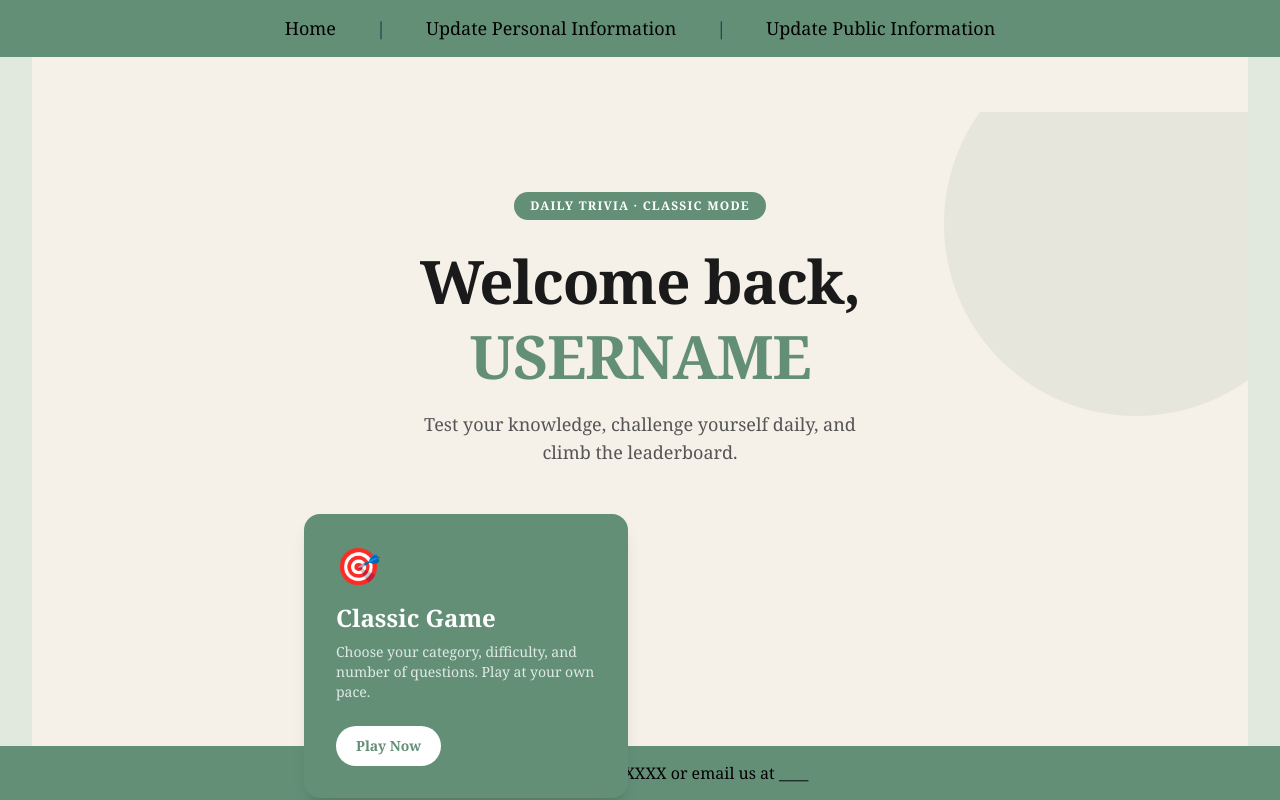
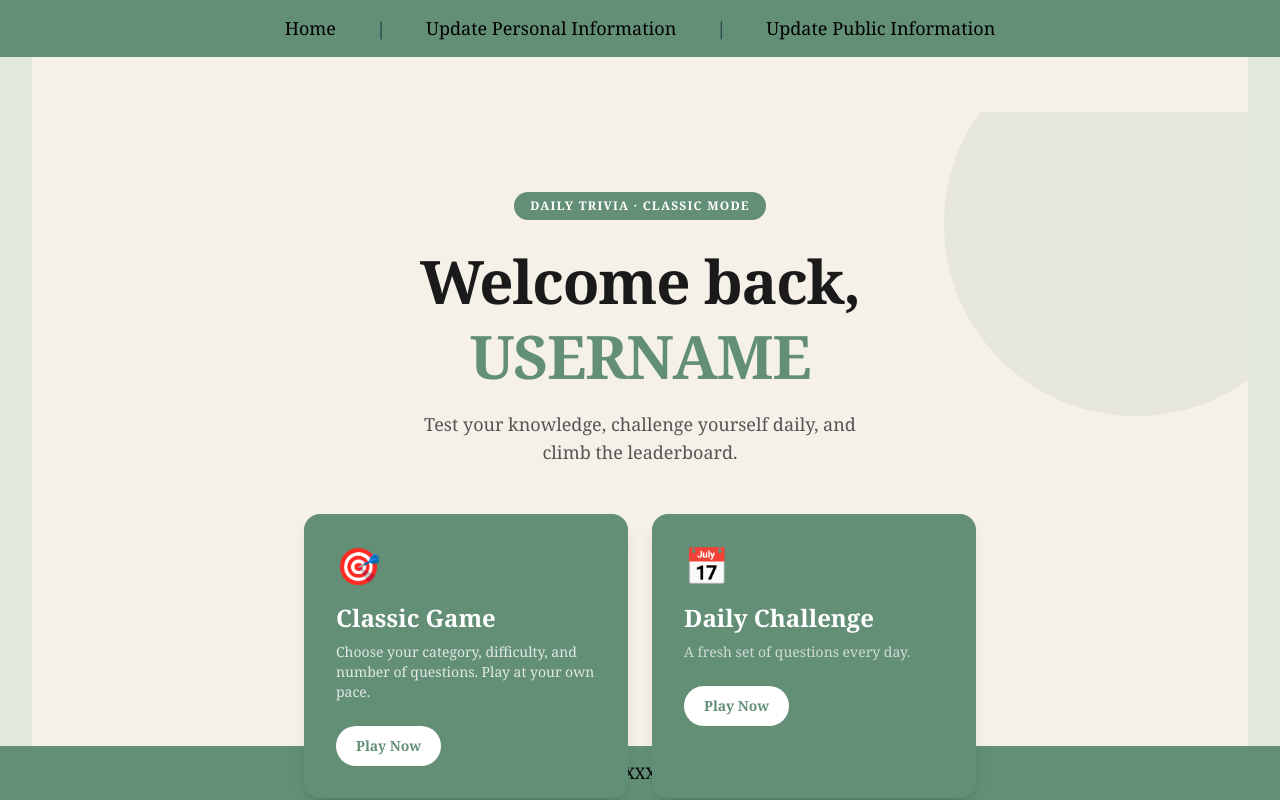
Before and after one commit to Indigenous1151/Qurio, a React app in the folder Frontend/: page / in a window 1280 px wide. Shown: the top 800 px of the page. Built offline with nearby package versions, Linux system fonts and the light colour scheme; no server answers; the HTML template or start-up script is replaced by a standard one.

Commit message:
Implemented frontend for DailyGame feature

```diff
--- a/Frontend/src/App.tsx
+++ b/Frontend/src/App.tsx
@@ -7,6 +7,7 @@ import { UpdatePublicInformation } from './pages/UpdatePublicInformation'
 import { ResultScreen } from './pages/ResultScreen'
 import { TriviaGame } from './pages/TriviaGame'
 import { ClassicGame } from './pages/ClassicGame'
+import { DailyGame } from './pages/DailyGame'
 function App() {
 
 
@@ -19,6 +20,7 @@ function App() {
         <Route path="/game/setup" element={<ClassicGame />} />
         <Route path="/game/play" element={<TriviaGame />} />
         <Route path="/game/score" element={<ResultScreen />} />
+        <Route path="/game/daily" element={<DailyGame />} />
       </Routes>
     </Router>
 
--- a/Frontend/src/pages/ClassicGame.tsx
+++ b/Frontend/src/pages/ClassicGame.tsx
@@ -47,7 +47,7 @@ export function ClassicGame() {
 
         <div className="bg-[#638F77] rounded-2xl p-8 flex flex-col gap-6">
 
-          {/* Category */}
+
           <div className="flex flex-col gap-2">
             <label className="text-white font-semibold text-sm uppercase tracking-wide">
               Category
@@ -64,7 +64,7 @@ export function ClassicGame() {
             </select>
           </div>
 
-          {/* Difficulty */}
+
           <div className="flex flex-col gap-2">
             <label className="text-white font-semibold text-sm uppercase tracking-wide">
               Difficulty
@@ -86,7 +86,7 @@ export function ClassicGame() {
             </div>
           </div>
 
-          {/* Question Count */}
+
           <div className="flex flex-col gap-2">
             <label className="text-white font-semibold text-sm uppercase tracking-wide">
               Number of Questions
@@ -108,12 +108,12 @@ export function ClassicGame() {
             </div>
           </div>
 
-          {/* Start Button */}
+
           <button
             onClick={handleStart}
             className="w-full bg-white text-[#638F77] font-bold py-3 rounded-xl text-base mt-2 hover:bg-gray-100 transition-all cursor-pointer border-none"
           >
-            Start Game →
+            Start Game
           </button>
 
         </div>
--- /dev/null
+++ b/Frontend/src/pages/DailyGame.tsx
@@ -0,0 +1,29 @@
+import { useEffect } from "react";
+import { useNavigate } from "react-router-dom";
+import { Navbar } from '../components/navbar';
+import { Footer } from '../components/Footer';
+
+export function DailyGame() {
+  const navigate = useNavigate();
+
+  useEffect(() => {
+    navigate("/game/play", {
+      state: {
+        category: "",
+        difficulty: "",
+        count: 10,
+        isDaily: true, // Trivia game handles the logic for daily game
+      },
+    });
+  }, []);
+
+  return (
+    <div className="min-h-screen bg-[#f5f0e8]">
+      <Navbar />
+      <div className="flex justify-center items-center h-64">
+        <p className="text-[#638F77] text-lg font-semibold">Loading Daily Challenge...</p>
+      </div>
+      <Footer />
+    </div>
+  );
+}
--- a/Frontend/src/pages/Home.tsx
+++ b/Frontend/src/pages/Home.tsx
@@ -51,7 +51,20 @@ export function Home() {
               </Link>
             </div>
 
-
+           <div className="bg-[#638F77] rounded-2xl p-6 sm:p-8 text-left text-white shadow-lg">
+              <div className="text-3xl sm:text-4xl mb-3 sm:mb-4">📅</div>
+              <h2 className="text-xl sm:text-2xl font-bold mb-2" style={{ fontFamily: "'Georgia', serif" }}>
+                Daily Challenge
+              </h2>
+              <p className="text-white/70 text-sm mb-5 sm:mb-6">
+                A fresh set of questions every day.
+              </p>
+              <Link to="/game/daily">
+                <button className="inline-flex items-center gap-2 bg-white text-[#638F77] font-bold text-sm px-5 py-2.5 rounded-full hover:gap-3 transition-all duration-200 cursor-pointer border-none">
+                  Play Now
+                </button>
+              </Link>
+            </div>
 
           </div>
 
--- a/Frontend/src/pages/ResultScreen.tsx
+++ b/Frontend/src/pages/ResultScreen.tsx
@@ -49,7 +49,7 @@ export function ResultScreen() {
             ))}
           </div>
 
-          {/* Actions */}
+
           <div className="flex flex-col sm:flex-row gap-3 w-full mt-2">
             {!isDaily && (
               <button
```
